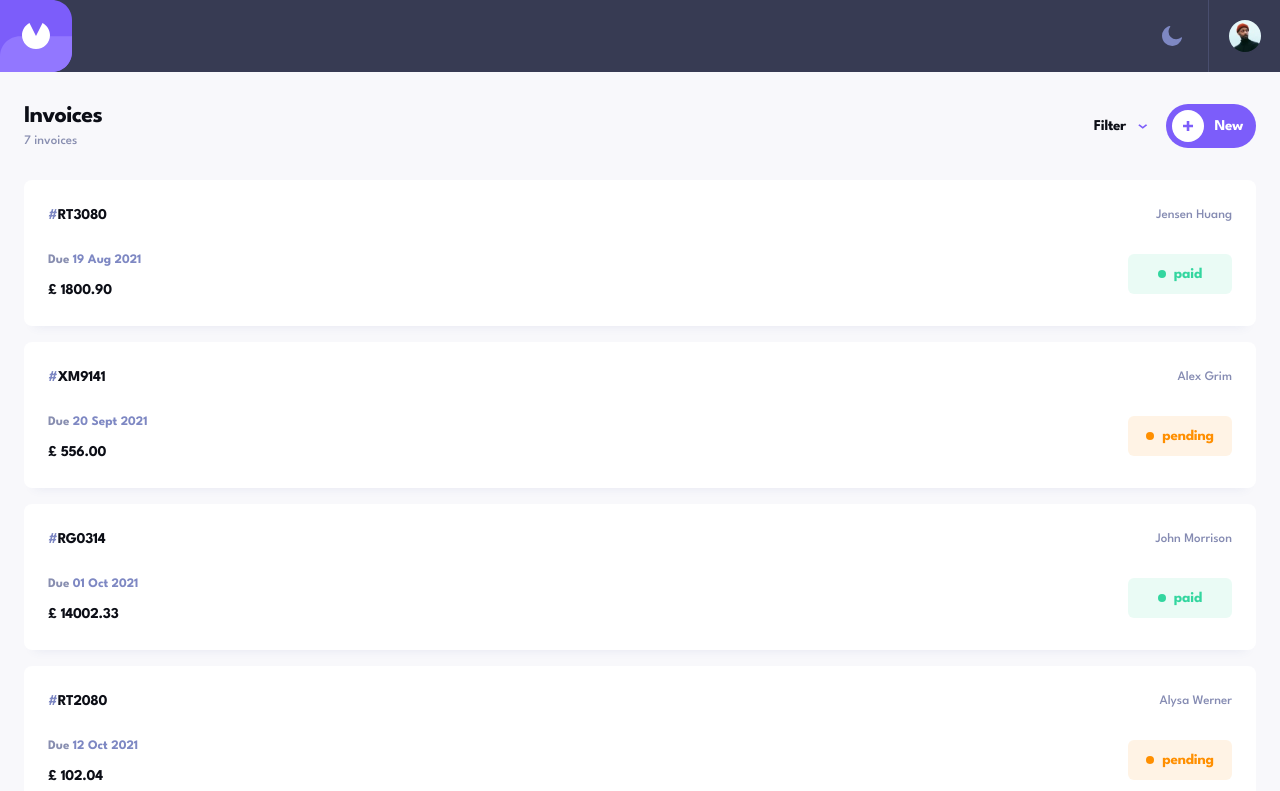
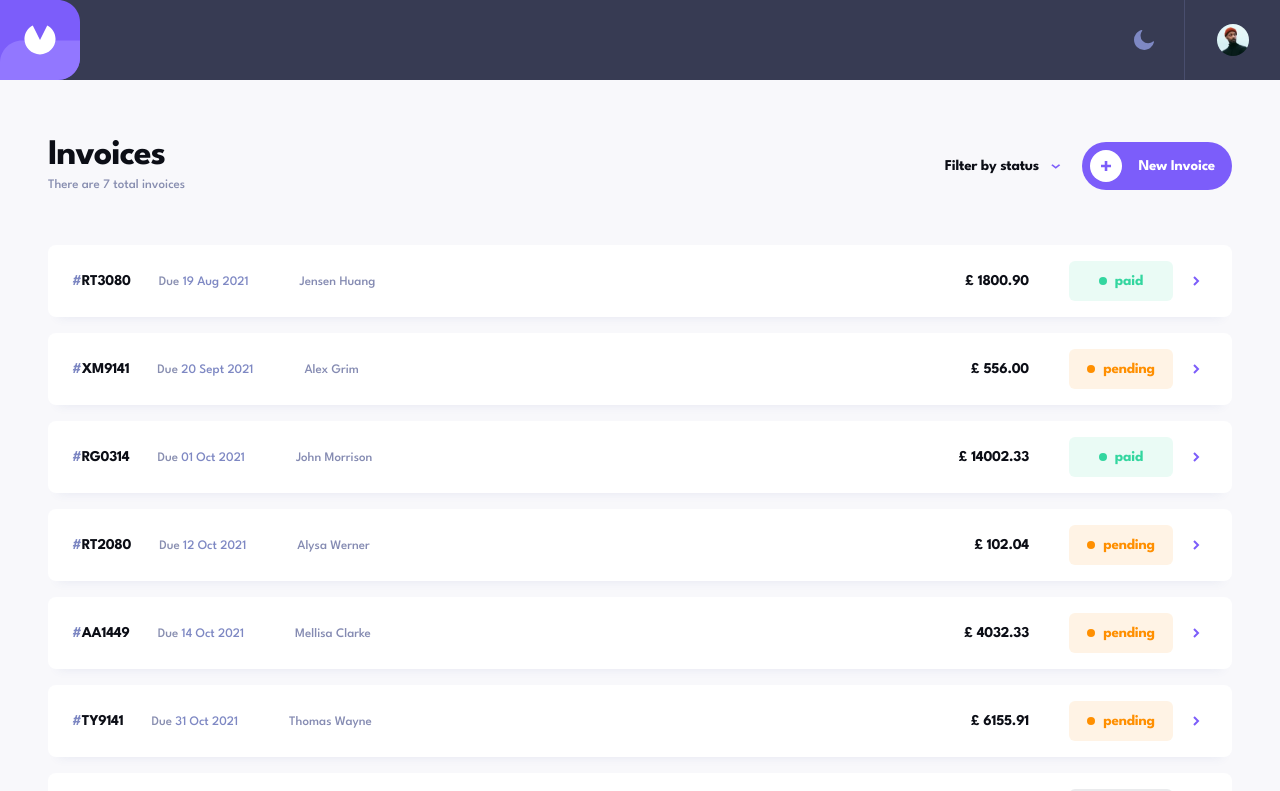
Before and after one commit to HarLey021/Invoice-app, a React (Vite) app: page / in a window 1280 px wide. Shown: the top 791 px of the page. Built offline with nearby package versions, Linux system fonts and the light colour scheme.

Commit message:
add Delete component and start tablet design

```diff
--- /dev/null
+++ b/src/components/delete/Delete.tsx
@@ -0,0 +1,34 @@
+import { useParams } from "react-router-dom";
+import type { DeleteProps } from "../../types";
+
+const Delete: React.FC<DeleteProps> = ({ setDeleteActive }) => {
+  const { id } = useParams();
+  return (
+    <>
+      <div className="w-full h-full bg-black/50 absolute z-6 flex justify-center items-center dark:bg-black/60">
+        <div className="w-[327px] h-55 bg-white rounded-lg p-8 pt-8.5 dark:bg-dark md:w-120 md:h-[250px] md:p-12 md:pt-[51px] ">
+          <h2 className="text-2xl text-black font-bold tracking-[-0.5px] mb-2 dark:text-white md:mb-3">
+            Confirm Deletion
+          </h2>
+          <p className="text-[13px] text-dark-grey font-medium mb-5.5 md:mb-3.5">
+            Are you sure you want to delete invoice #{id}? This action cannot be
+            undone.
+          </p>
+          <div className="w-full flex gap-2 justify-end">
+            <button
+              onClick={() => setDeleteActive(false)}
+              className="w-[91px] h-12 rounded-3xl bg-[#F9FAFE] text-[15px] text-[#7E88C3] tracking-[-0.25px] font-bold cursor-pointer dark:bg-[#252945] dark:text-light-grey"
+            >
+              Cancel
+            </button>
+            <button className="w-[91px] h-12 rounded-3xl bg-red text-[15px] text-white tracking-[-0.25px] font-bold cursor-pointer">
+              Delete
+            </button>
+          </div>
+        </div>
+      </div>
+    </>
+  );
+};
+
+export default Delete;
--- a/src/components/empty/Empty.tsx
+++ b/src/components/empty/Empty.tsx
@@ -1,18 +1,22 @@
 const Empty: React.FC = () => {
   return (
     <>
-      <div className="w-full flex flex-col items-center pt-15">
+      <div className="w-full flex flex-col items-center pt-15 md:pt-[155px]">
         <img
           src="illustration-empty.svg"
           alt="empty illustration"
-          className="w-[194px] h-40 mb-[42px]"
+          className="w-[194px] h-40 mb-[42px] md:w-60 md:h-50 md:mb-[66px]"
         />
         <h1 className="text-black dark:text-white text-2xl font-bold tracking-[-0.75px] mb-6">
           There is nothing here
         </h1>
-        <p className="w-44 text-center text-[13px] text-dark-grey dark:text-light-grey font-medium">
+        <p className="w-44 text-center text-[13px] text-dark-grey dark:text-light-grey font-medium md:hidden">
           Create an invoice by clicking the{" "}
           <span className="font-bold">New</span> button and get started
+        </p>
+        <p className="w-[200px] text-center text-[13px] text-dark-grey dark:text-light-grey font-medium hidden md:block">
+          Create a new invoice by clicking the{" "}
+          <span className="font-bold">New Invoice</span> button and get started
         </p>
       </div>
     </>
--- a/src/components/header/Header.tsx
+++ b/src/components/header/Header.tsx
@@ -7,16 +7,16 @@ const Header: React.FC = () => {
     document.documentElement.classList.toggle("dark", dark);
   }, [dark]);
   return (
-    <div className="w-full flex justify-between items-center h-18 bg-header-dark dark:bg-dark fixed z-100">
-      <img src="/logo-full.svg" alt="logo" className="w-18 h-18" />
+    <div className="w-full h-18 flex justify-between items-center  bg-header-dark dark:bg-dark fixed z-5 md:h-20">
+      <img src="/logo-full.svg" alt="logo" className="w-18 h-18 md:w-20 h-20" />
       <div className="flex items-center">
-        <div className="w-18 h-18 flex justify-center items-center">
+        <div className="w-18 h-18 flex justify-center items-center md:w-20 md:h-20">
           <button
             onClick={() => setDark(!dark)}
             className="w-5 h-5 bg-[url('/icon-moon.svg')] dark:bg-[url('/icon-sun.svg')] cursor-pointer"
           ></button>
         </div>
-        <div className="w-18 h-18 border-l border-[#494E6E] flex justify-center items-center">
+        <div className="w-18 h-18 border-l border-[#494E6E] flex justify-center items-center md:w-24 md:h-20">
           <img
             src="/image-avatar.jpg"
             alt="avatar"
--- a/src/components/invoice/Invoice.tsx
+++ b/src/components/invoice/Invoice.tsx
@@ -9,16 +9,16 @@ const Invoice: React.FC<InvoiceProps> = ({ invoice }) => {
         onClick={() => {
           navigate(`/invoice/${invoice.id}`);
         }}
-        className="w-full h-[146px] bg-white dark:bg-dark rounded-lg shadow-[0_10px_10px_-10px_rgba(72,84,159,0.1)] p-6 mb-4 cursor-pointer"
+        className="w-full h-[146px] bg-white dark:bg-dark rounded-lg shadow-[0_10px_10px_-10px_rgba(72,84,159,0.1)] p-6 mb-4 cursor-pointer md:flex md:flex-row md:items-center md:h-18 md:pr-8"
       >
-        <div className="flex justify-between">
-          <div>
-            <h3 className="text-[15px] text-black dark:text-white font-bold tracking-[-0.25px] mb-6">
+        <div className="flex justify-between md:justify-start md:items-center">
+          <div className="md:flex md:flex-row">
+            <h3 className="text-[15px] text-black dark:text-white font-bold tracking-[-0.25px] mb-6 md:m-0 md:mr-7">
               <span className="text-[#7E88C3]">#</span>
               {invoice.id}
             </h3>
 
-            <h4 className="text-[13px] text-[#7E88C3] dark:text-light-grey font-bold mb-[9px]">
+            <h4 className="text-[13px] text-[#7E88C3] dark:text-light-grey font-medium mb-[9px] md:m-0 md:mr-[51px] md:mt-[3px]">
               <span className="text-dark-grey dark:text-light-grey">Due</span>{" "}
               {new Date(invoice.paymentDue).toLocaleDateString("en-GB", {
                 day: "2-digit",
@@ -27,13 +27,13 @@ const Invoice: React.FC<InvoiceProps> = ({ invoice }) => {
               })}
             </h4>
           </div>
-          <h4 className="text-[13px] text-[#858BB2] dark:text-white font-medium mt-0.5">
+          <h4 className="text-[13px] text-[#858BB2] dark:text-white font-medium mt-0.5  md:m-0 md:mt-[3px]">
             {invoice.clientName}
           </h4>
         </div>
 
-        <div className="flex justify-between">
-          <h3 className="text-[15px] text-black dark:text-white font-bold tracking-[-0.25px]">
+        <div className="flex justify-between md:items-center md:ml-auto">
+          <h3 className="text-[15px] text-black dark:text-white font-bold tracking-[-0.25px]  md:m-0 md:mr-10">
             £ {invoice.total.toFixed(2)}
           </h3>
           <div
@@ -43,7 +43,7 @@ const Invoice: React.FC<InvoiceProps> = ({ invoice }) => {
                 : invoice.status === "pending"
                 ? "bg-orange/10"
                 : "bg-header-dark/10 dark:bg-light-grey/10"
-            }  rounded-md  flex justify-center items-center mt-[-25px]`}
+            }  rounded-md  flex justify-center items-center mt-[-25px] md:m-0 md:mr-5`}
           >
             <div
               className={`w-2 h-2 mr-2 ${
@@ -67,6 +67,11 @@ const Invoice: React.FC<InvoiceProps> = ({ invoice }) => {
             </h4>
           </div>
         </div>
+        <img
+          className="hidden md:block"
+          src="/icon-arrow-right.svg"
+          alt="arrow right"
+        />
       </div>
     </>
   );
--- a/src/data.json
+++ b/src/data.json
@@ -24,11 +24,11 @@
       {
         "name": "Brand Guidelines",
         "quantity": 1,
-        "price": 1800.90,
-        "total": 1800.90
+        "price": 1800.9,
+        "total": 1800.9
       }
     ],
-    "total": 1800.90
+    "total": 1800.9
   },
   {
     "id": "XM9141",
@@ -55,17 +55,17 @@
       {
         "name": "Banner Design",
         "quantity": 1,
-        "price": 156.00,
-        "total": 156.00
+        "price": 156.0,
+        "total": 156.0
       },
       {
         "name": "Email Design",
         "quantity": 2,
-        "price": 200.00,
-        "total": 400.00
+        "price": 200.0,
+        "total": 400.0
       }
     ],
-    "total": 556.00
+    "total": 556.0
   },
   {
     "id": "RG0314",
@@ -160,8 +160,8 @@
       {
         "name": "Brand Guidelines",
         "quantity": 1,
-        "price": 2500.00,
-        "total": 2500.00
+        "price": 2500.0,
+        "total": 2500.0
       }
     ],
     "total": 4032.33
--- a/src/pages/Home.tsx
+++ b/src/pages/Home.tsx
@@ -11,21 +11,27 @@ const Home: React.FC = () => {
 
   return (
     <>
-      <div className="w-full min-h-screen bg-light dark:bg-very-dark px-6 py-8 pt-26">
-        <div className="w-full h-11 flex justify-between items-center mb-8">
+      <div className="w-full min-h-screen bg-light dark:bg-very-dark px-6 py-8 pt-26 md:pt-35.5 md:px-12 md:py-43">
+        <div className="w-full h-11 flex justify-between items-center mb-8 md:h-12 md:mb-[55px]">
           <div>
-            <h1 className="text-2xl font-bold tracking-[-0.75px] text-black dark:text-white">
+            <h1 className="text-2xl font-bold tracking-[-0.75px] text-black dark:text-white md:text-4xl md:tracking-[-1.125px]">
               Invoices
             </h1>
-            <p className="text-dark-grey dark:text-light-grey text-[13px] font-medium">
-              7 invoices
+            <p className="text-dark-grey dark:text-light-grey text-[13px] font-medium md:hidden">
+              {invoices.length} invoices
+            </p>
+            <p className="text-dark-grey dark:text-light-grey text-[13px] font-medium hidden md:block">
+              There are {invoices.length} total invoices
             </p>
           </div>
 
           <div className="flex h-full">
-            <button className="flex items-center mr-[18px] cursor-pointer">
-              <span className="text-black dark:text-white text-[15px] font-bold tracking-[-0.25px] mr-3">
+            <button className="flex items-center mr-[18px] cursor-pointer md:mr-[21px]">
+              <span className="text-black dark:text-white text-[15px] font-bold tracking-[-0.25px] mr-3 md:hidden ">
                 Filter
+              </span>
+              <span className="text-black dark:text-white text-[15px] font-bold tracking-[-0.25px] mr-3 hidden md:block">
+                Filter by status
               </span>
               <img
                 className="w-2.5 h-[5px]"
@@ -37,13 +43,16 @@ const Home: React.FC = () => {
               onClick={() => {
                 navigate("/create");
               }}
-              className="w-[90px] h-full bg-violet rounded-3xl pl-1.5 pr-[13px] flex justify-between items-center cursor-pointer"
+              className="w-[90px] h-full bg-violet rounded-3xl pl-1.5 pr-[13px] flex justify-between items-center cursor-pointer md:w-37.5 md:pl-2 md:pr-[17px]"
             >
               <div className="w-8 h-8 rounded-4xl bg-white flex justify-center items-center">
                 <img src="icon-plus.svg" alt="plus" />
               </div>
-              <p className="text-white text-[15px] font-bold tracking-[-0.25px]">
+              <p className="text-white text-[15px] font-bold tracking-[-0.25px] md:hidden">
                 New
+              </p>
+              <p className="text-white text-[15px] font-bold tracking-[-0.25px] hidden md:block">
+                New Invoice
               </p>
             </button>
           </div>
--- a/src/types.d.ts
+++ b/src/types.d.ts
@@ -49,3 +49,7 @@ type ItemProps = {
   id: string;
   deleteItem: (id: string) => void;
 };
+
+type DeleteProps = {
+  setDeleteActive: React.Dispatch<SetStateAction<boolean>>;
+};
```
Also changed, not shown: src/pages/InvoiceDetails.tsx (+14 -3 lines).
